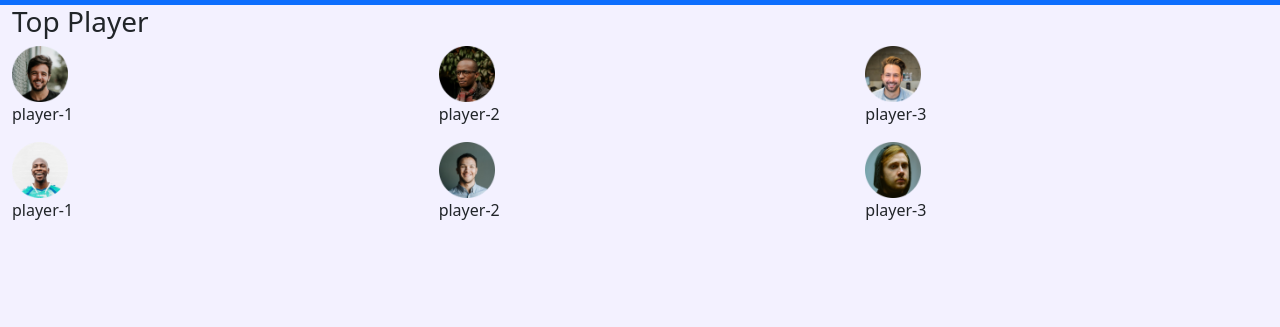
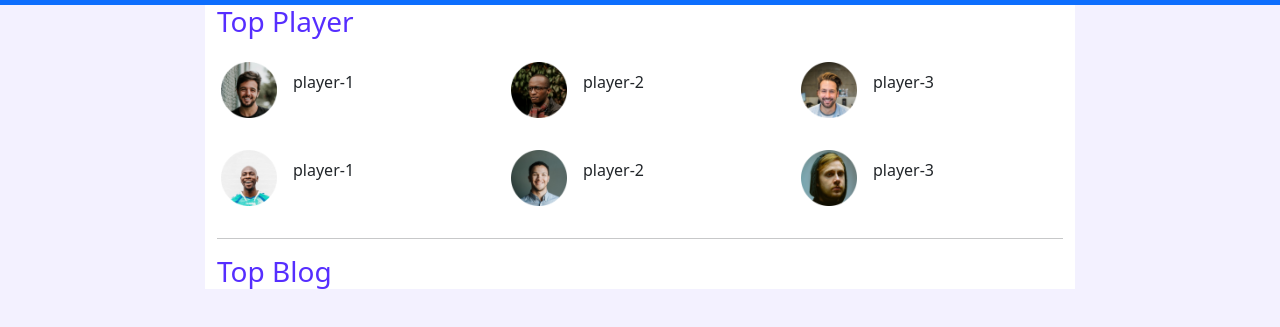
Before and after one commit to TahmidAhsan/Leader-board-Tahmid, a plain HTML site: page index.html in a window 1280 px wide. Shown: the part 71-398 px from the top of the page. Drawn offline with nearby package versions, Linux system fonts and the light colour scheme.

Commit message:
top plaer complite

```diff
--- a/index.html
+++ b/index.html
@@ -54,37 +54,41 @@
 
     <!-- top player part start     -->
 
-    <main>
-      <section class="container-fluid top-player">
+    <main class="mx-auto">
+      <section class="container-fluid bg-white">
         <h3>Top Player</h3>
         <div class="row">
-          <div class="col-md-4 player">
+          <div class="col-md-4 col-sm-6 p-3 player d-flex align-items-center">
             <img src="images/players/player-1.png" alt="">
-            <p>player-1</p>
+           <p class="ps-3">player-1</p>
           </div>
-          <div class="col-md-4 player">
+          <div class="col-md-4 col-sm-6 p-3 player d-flex align-items-center">
             <img src="images/players/player-2.png" alt="">
-            <p>player-2</p>
+           <p class="ps-3" >player-2</p>
           </div>
-          <div class="col-md-4 player">
+          <div class="col-md-4 col-sm-6 p-3 player d-flex align-items-center">
             <img src="images/players/player-3.png" alt="">
-            <p>player-3</p>
+           <p class="ps-3">player-3</p>
+          </div>
+
+          <div class="col-md-4 col-sm-6 p-3 player d-flex align-items-center">
+            <img src="images/players/player-4.png" alt="">
+           <p class="ps-3">player-1</p>
+          </div>
+          <div class="col-md-4 col-sm-6 p-3 player d-flex align-items-center">
+            <img src="images/players/player-5.png" alt="">
+           <p class="ps-3">player-2</p>
+          </div>
+          <div class="col-md-4 col-sm-6 p-3 player d-flex align-items-center">
+            <img src="images/players/player-6.png" alt="">
+           <p class="ps-3">player-3</p>
           </div>
         </div>
-        <div class="row">
-          <div class="col-md-4 player">
-            <img src="images/players/player-4.png" alt="">
-            <p>player-1</p>
-          </div>
-          <div class="col-md-4 player">
-            <img src="images/players/player-5.png" alt="">
-            <p>player-2</p>
-          </div>
-          <div class="col-md-4 player">
-            <img src="images/players/player-6.png" alt="">
-            <p>player-3</p>
-          </div>
-        </div>
+
+        <hr>
+        <h3>Top Blog</h3>
+
+
       </section>
     </main>
 
--- a/styles/style.css
+++ b/styles/style.css
@@ -1,10 +1,18 @@
-.navbar img{
-    width: 40px;
-}
-.player img{
-    width: 56px;
-   }
 .body{
     background-color: #F3F1FF;
     ;
 }
+.navbar img{
+    width: 40px;
+}
+
+main{
+    max-width: 870px;
+}
+
+.player img{
+    width: 56px;
+}
+h3{
+    color: #562EFF ;
+}
```
